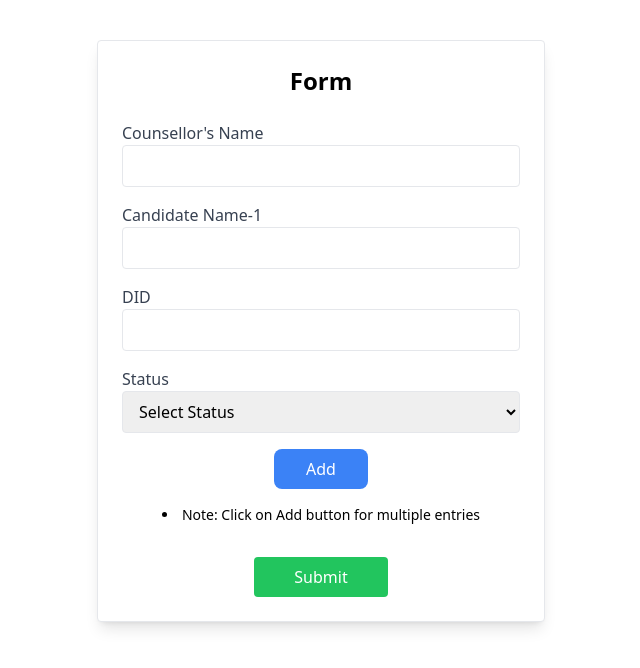
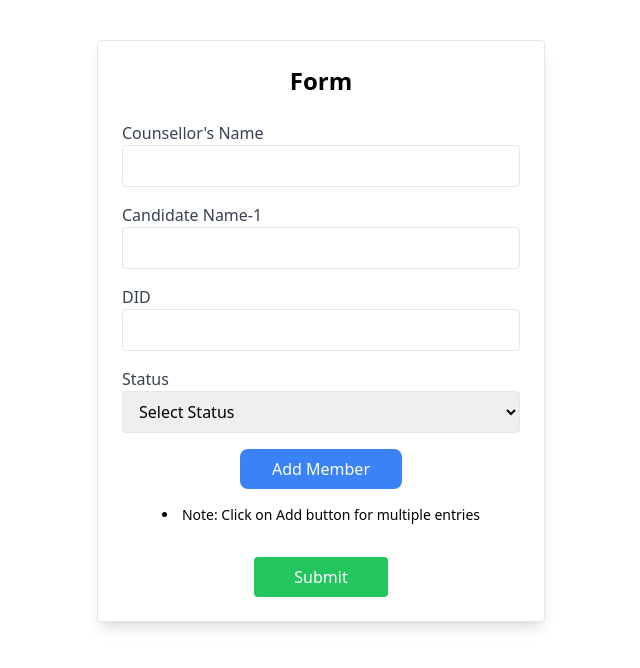
Before and after one commit to pgd-rns/Iskcon-Chowpatty-Diksha-Form, a React (Create React App) app: page / in a window 1280 px wide. Shown: the top 668 px of the page, without its empty margins (319-959 px from the left). Built offline with nearby package versions, Linux system fonts and the light colour scheme.

Commit message:
Ready to deploy commit

```diff
--- a/src/Components/Form.js
+++ b/src/Components/Form.js
@@ -52,7 +52,7 @@ const Form = () => {
         }),
         mode: "no-cors",
       });
-      toast.success(`Data added successfully ${response.status}`);
+      toast.success(`Member added successfully`);
       setIsAdded(true);
       resetFields();
       setCandidateIndex(candidateIndex + 1);
@@ -192,7 +192,7 @@ const Form = () => {
           onClick={handleAdd}
           className="bg-blue-500 text-white flex m-auto px-8 py-2 rounded-lg mb-4 transition duration-300 ease-in-out hover:bg-blue-700"
         >
-          Add
+          Add Member
         </button>
         <li className="text-sm text-center">Note: Click on Add button for multiple entries</li>
       </div>
```
